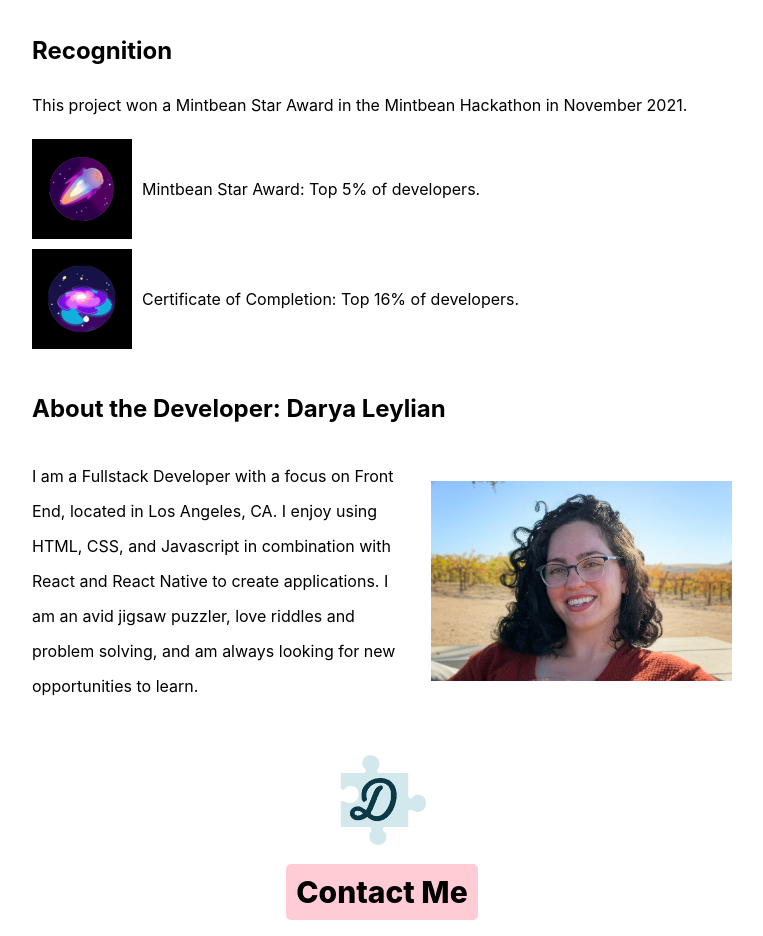
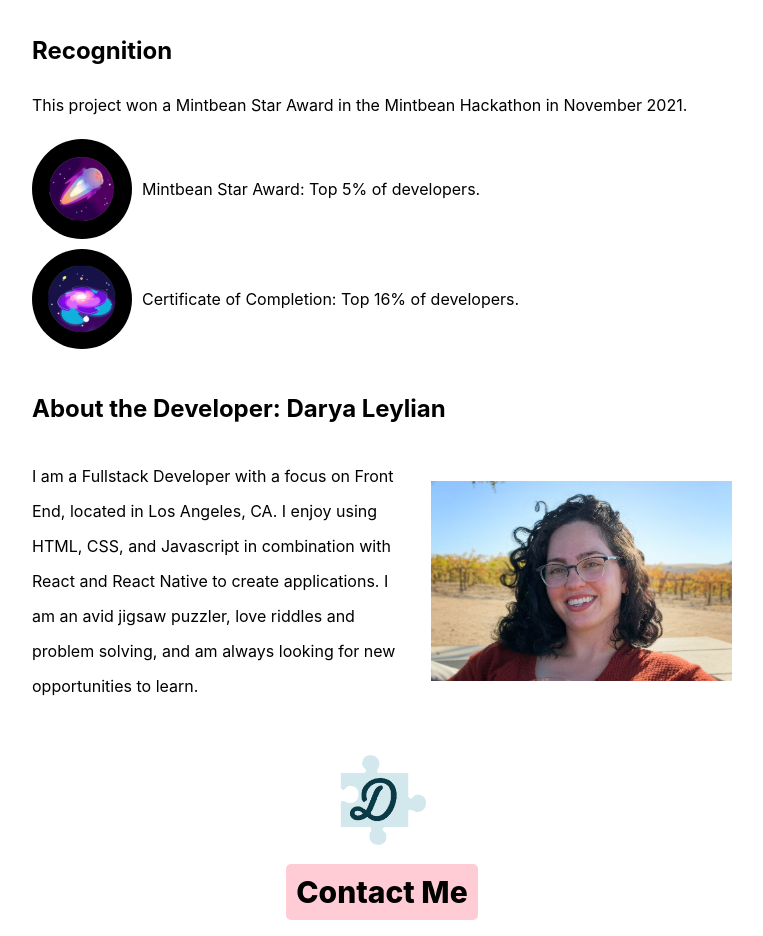
Before and after one commit to dsleylian/paint-langing-page, a React (Create React App) app: page / in a window 1280 px wide. Shown: the part 1800-2736 px from the top of the page, without its empty margins (258-1021 px from the left). Built offline with nearby package versions, Linux system fonts and the light colour scheme.

Commit message:
rounded mintbean star

```diff
--- a/src/App.css
+++ b/src/App.css
@@ -243,6 +243,7 @@ h2{
 
 .recognition-image{
   margin-right: 10px;
+  border-radius: 50px;
 }
 
 .recog-flex {
```
